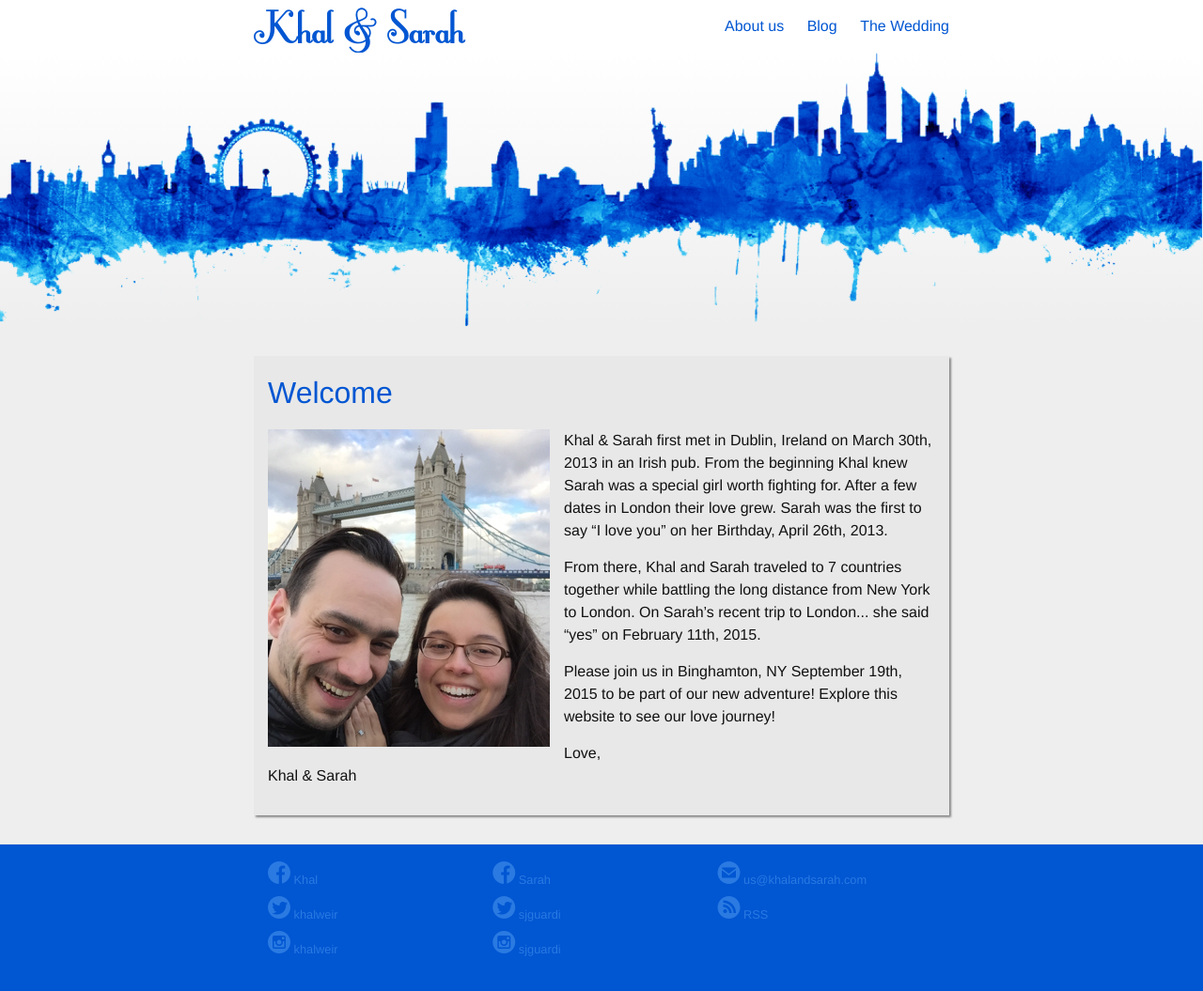
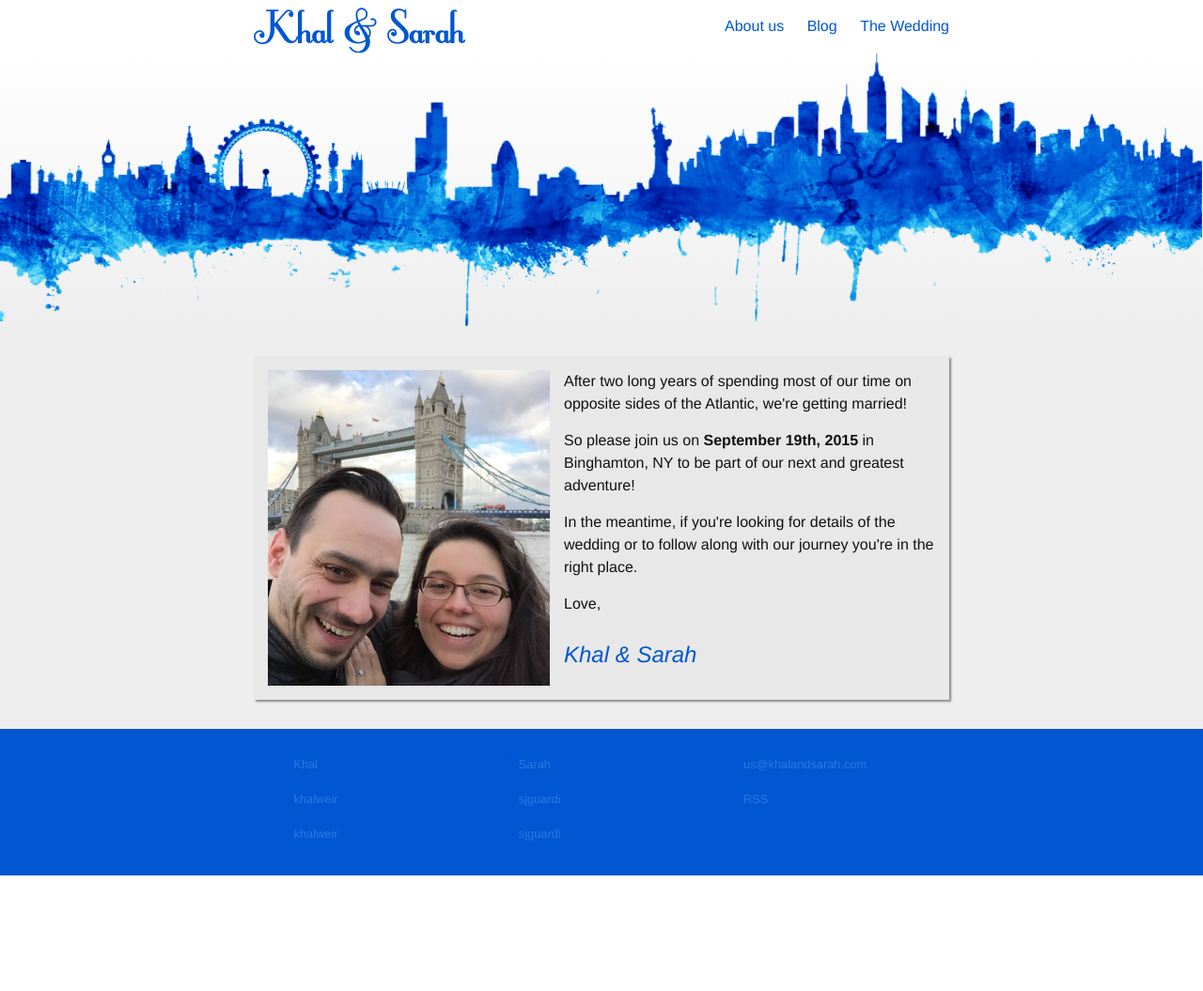
Before and after one commit to chanchad2001/wedsite-1, a Jekyll site: the page built from index.html, in a window 1280 px wide. Shown: the whole page at 94% size. Built offline with Jekyll 4.4.1, drawn with Linux system fonts in a browser that asks for light colours; after the commit the page ends 932 px from its top, so only the background shows below that.

Commit message:
changing copy on homepage

```diff
--- a/_sass/_base.scss
+++ b/_sass/_base.scss
@@ -87,6 +87,7 @@ h1, h2, h3, h4, h5, h6 {
 
 i {
 	font-size:24px;
+	color:$blue;
 }
 
 
--- a/index.html
+++ b/index.html
@@ -3,13 +3,11 @@ layout: default
 ---
 
 <div class="home">
-	<h1>Welcome</h1>
 	<img src="/images/us.jpg" alt="Khal &amp; Sarah in London" class="floated-image" style="height:auto;float:left;">
-	<p>Khal & Sarah first met in Dublin, Ireland on March 30th, 2013 in an Irish pub. From the beginning Khal knew Sarah was a special girl worth fighting for. After a few dates in London their love grew. Sarah was the first to say “I love you” on her Birthday, April 26th, 2013.</p>
-	<p>From there, Khal and Sarah traveled to 7 countries together while battling the long distance from New York to London. On Sarah’s recent trip to London... she said “yes” on February 11th, 2015.</p>
-	<p>Please join us in Binghamton, NY September 19th, 2015 to be part of our new adventure!
-	Explore this website to see our love journey!</p>
-	 <p>Love,<br>
-    Khal & Sarah
+	<p>After two long years of spending most of our time on opposite sides of the Atlantic, we're getting married!</p>
+	<p>So please join us on <strong>September 19th, 2015</strong> in Binghamton, NY to be part of our next and greatest adventure!</p>
+	<p>In the meantime, if you're looking for details of the wedding or to follow along with our journey you're in the right place.</p>
+	<p>Love,<br><br>
+    <i>Khal &amp; Sarah</i>
 	</p>
 </div>
```
Also changed, not shown: about.md (+2 -4 lines), images/us.jpg.
